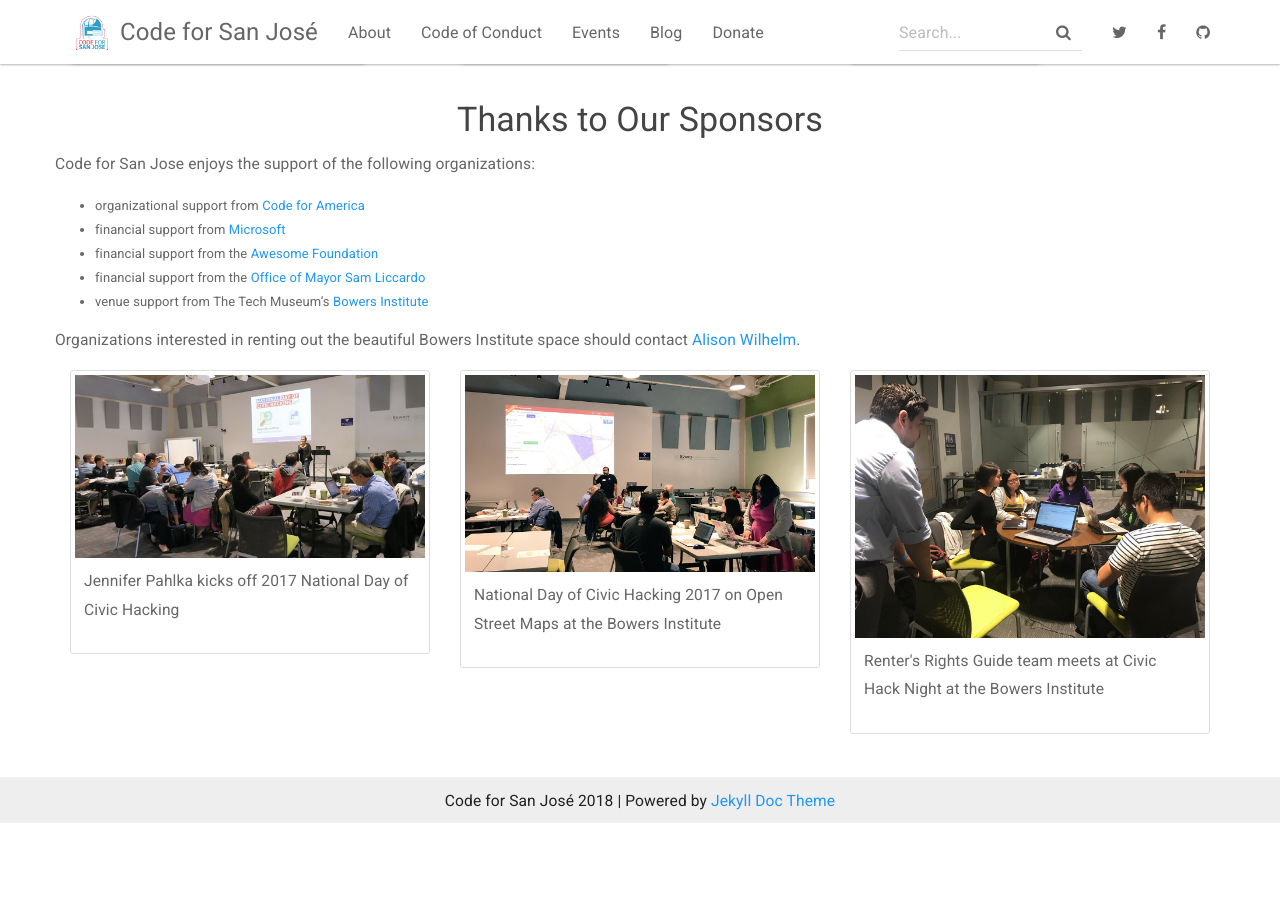
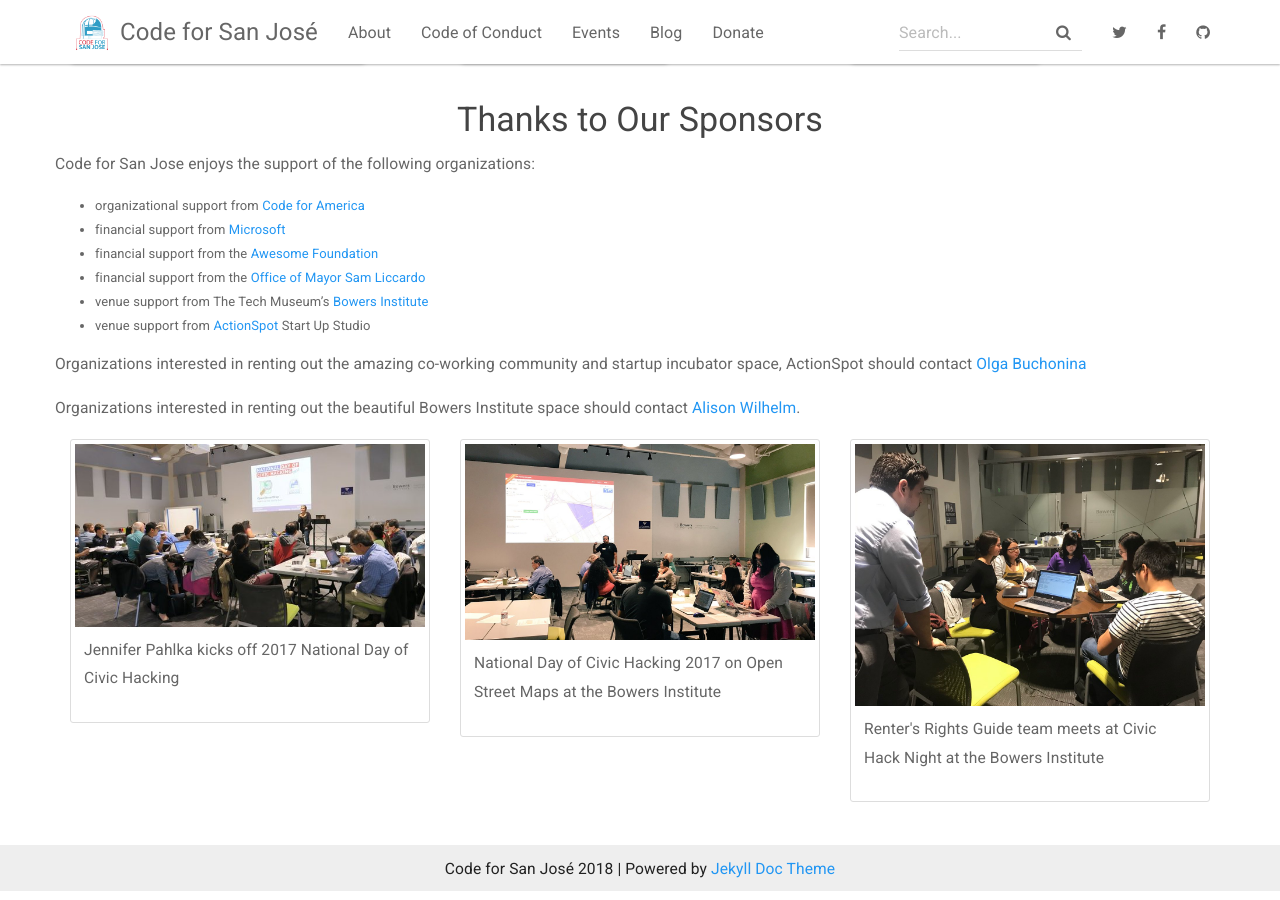
Before and after one commit to codeforsanjose/codeforsanjose.github.io, a Jekyll site: the page built from index.html, in a window 1280 px wide and 900 px high, scrolled down 609 px. Built offline with Jekyll 4.4.1, drawn with Linux system fonts in a browser that asks for light colours; nearby versions of some CDN libraries; before the commit the page ends 1440 px from its top, so only the background shows below that.

Commit message:
fix issue #12 - add ActionSpot info

```diff
--- a/index.html
+++ b/index.html
@@ -56,11 +56,15 @@
             <li> financial support from the <a href="http://www.sanjoseca.gov/mayor">Office of Mayor Sam Liccardo</a>
             </li>
             <li> venue support from The Tech Museum’s <a href="https://www.thetech.org/education/forteachers/bowersinstitute">Bowers Institute</a>
+            <li> venue support from <a href="http://www.myactionspot.com/" target="_blank">ActionSpot</a> Start Up Studio
             </li>
           </ul>
-       <p>
+        <p>
+        Organizations interested in renting out the amazing co-working community and startup incubator space, ActionSpot should contact <a href="mailto:olga@myactionspot.com">Olga Buchonina</a>
+        </p>
+        <p>
         Organizations interested in renting out the beautiful Bowers Institute space should contact <a href="mailto:abault@thetech.org">Alison Wilhelm</a>.
-       </p>
+        </p>
     </div>
      <div class="row">
         <div class="col-md-4">
```
